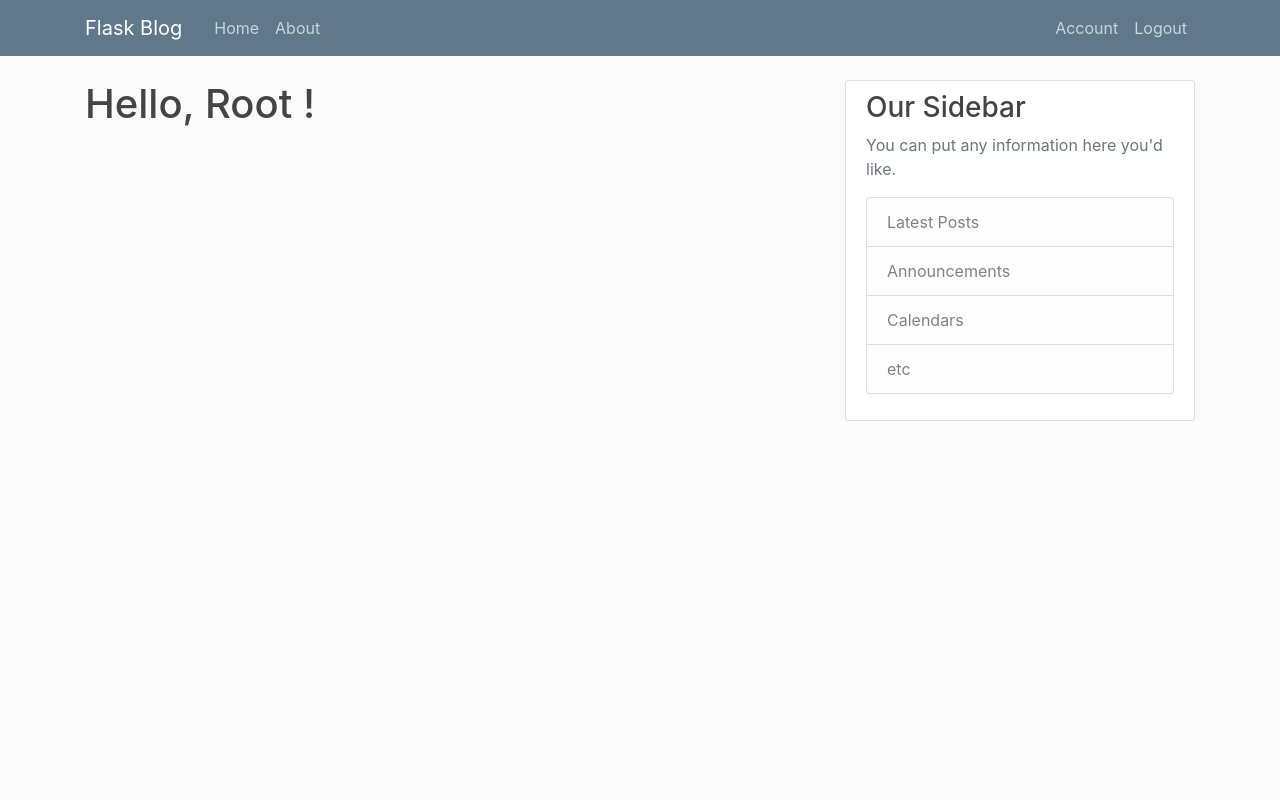
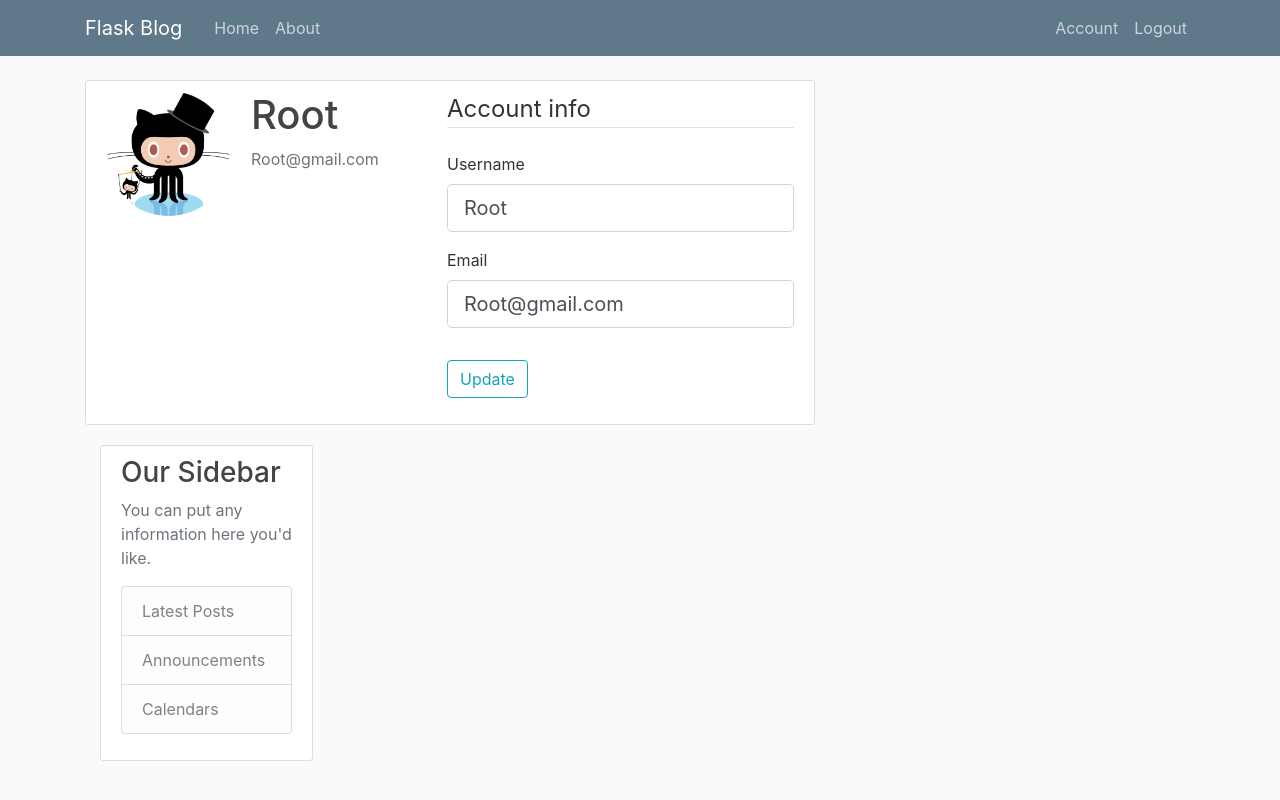
Before and after one commit to lytvyn139/python-flask-blog, a Flask app: page /account in a window 1280 px wide. Run offline with Flask 2, Linux system fonts and the light colour scheme; a user stored in the database is signed in.

Commit message:
added user can change email

```diff
--- a/blog/forms.py
+++ b/blog/forms.py
@@ -1,17 +1,11 @@
 from flask_wtf import FlaskForm
+from flask_login import current_user
+from wtforms import StringField, PasswordField, SubmitField, BooleanField
+from wtforms.validators import DataRequired, Length, Email, EqualTo, ValidationError
+
 from blog.models import User
 
-from wtforms import StringField
-from wtforms import PasswordField
-from wtforms import SubmitField
-from wtforms import BooleanField #for user remember
-
-from wtforms.validators import DataRequired
-from wtforms.validators import Length
-from wtforms.validators import Email
-from wtforms.validators import EqualTo
-from wtforms.validators import ValidationError
-
+# REGISTRATION
 class RegistrationForm(FlaskForm):
   username = StringField('Username', #Username label in html
   validators=[DataRequired(), Length(min=2, max=20)])
@@ -35,7 +29,7 @@ class RegistrationForm(FlaskForm):
       if user:
           raise ValidationError('That email is taken. Please choose a different one.')
 
-
+# LOGIN
 class LoginForm(FlaskForm):
   email = StringField('Email',
   validators=[DataRequired(), Email()]) #Username label in html
@@ -43,3 +37,23 @@ class LoginForm(FlaskForm):
   validators=[DataRequired()])
   remember = BooleanField('Remember Me')
   submit = SubmitField('Login')
+
+# UPDATE
+class UpdateAccountForm(FlaskForm):
+    username = StringField('Username',
+                           validators=[DataRequired(), Length(min=2, max=20)])
+    email = StringField('Email',
+                        validators=[DataRequired(), Email()])
+    submit = SubmitField('Update')
+
+    def validate_username(self, username):
+        if username.data != current_user.username:
+            user = User.query.filter_by(username=username.data).first()
+            if user:
+                raise ValidationError('That username is taken. Please choose a different one.')
+
+    def validate_email(self, email):
+        if email.data != current_user.email:
+            user = User.query.filter_by(email=email.data).first()
+            if user:
+                raise ValidationError('That email is taken. Please choose a different one.')
--- a/blog/routes.py
+++ b/blog/routes.py
@@ -1,8 +1,8 @@
 from flask import render_template, url_for, flash, redirect, request
+from flask_login import login_user, current_user, logout_user, login_required
 from blog import app, db, bcrypt
-from blog.forms import RegistrationForm, LoginForm
+from blog.forms import RegistrationForm, LoginForm, UpdateAccountForm
 from blog.models import User, Post
-from flask_login import login_user, current_user, logout_user, login_required
 
 posts = [
   {
@@ -66,12 +66,26 @@ def login():
         flash('Login Unsuccessful. Please check email and password', 'danger')
     return render_template('login.html', title='Login', form=form)
 
+
 @app.route("/logout")
 def logout():
     logout_user()
+
     return redirect(url_for('home'))
 
-@app.route("/account")
+@app.route("/account", methods=['GET', 'POST'])
 @login_required #also check __init__.py ln 16
 def account():
-    return render_template('account.html', title='Account')
+  form = UpdateAccountForm()
+  if form.validate_on_submit():
+    current_user.username = form.username.data
+    current_user.email = form.email.data
+    db.session.commit()
+    flash('data has been updated!', 'success')
+    return redirect(url_for('account'))
+  #this handles form pre-populated with cur values
+  elif request.method == 'GET':
+    form.username.data = current_user.username
+    form.email.data = current_user.email
+  image_file = url_for('static', filename='profile_pics/' + current_user.image_file)
+  return render_template('account.html', title='Account', image_file=image_file, form=form)
--- a/blog/templates/account.html
+++ b/blog/templates/account.html
@@ -1,3 +1,49 @@
 {% extends "layout.html" %} {% block content %}
-<h1>Hello, {{ current_user.username }} !</h1>
-{% endblock content %}
+<div class="content-section">
+  <div class="media">
+    <img class="rounded-circle account-img" src="{{ image_file }}" />
+    <div class="media-body">
+      <h2 class="account-heading">{{ current_user.username }}</h2>
+      <p class="text-secondary">{{ current_user.email }}</p>
+    </div>
+
+    <form method="POST" action="">
+      {{ form.hidden_tag() }}
+      <fieldset class="form-group">
+        <legend class="border-bottom mb-4">Account info</legend>
+        <!--  username, email, password are vars that comming from forms.py -->
+        <!-- USERNAME -->
+        <div class="form-group">
+          {{ form.username.label(class="form-control-label") }} {% if
+          form.username.errors %} {{ form.username(class="form-control
+          form-control-lg is-invalid") }}
+          <div class="invalid-feedback">
+            {% for error in form.username.errors %}
+            <span>{{ error }}</span>
+            {% endfor %}
+          </div>
+          {% else %} {{ form.username(class="form-control form-control-lg") }}
+          {% endif %}
+        </div>
+        <!-- EMAIL -->
+        <div class="form-group">
+          {{ form.email.label(class="form-control-label") }} {% if
+          form.email.errors %} {{ form.email(class="form-control form-control-lg
+          is-invalid") }}
+          <div class="invalid-feedback">
+            {% for error in form.email.errors %}
+            <span>{{ error }}</span>
+            {% endfor %}
+          </div>
+          {% else %} {{ form.email(class="form-control form-control-lg") }} {%
+          endif %}
+        </div>
+      </fieldset>
+      <div class="form-group">
+        {{ form.submit(class="btn btn-outline-info") }}
+      </div>
+    </form>
+  </div>
+
+  {% endblock content %}
+</div>
--- a/blog/templates/layout.html
+++ b/blog/templates/layout.html
@@ -73,7 +73,6 @@
                 <li class="list-group-item list-group-item-light">Latest Posts</li>
                 <li class="list-group-item list-group-item-light">Announcements</li>
                 <li class="list-group-item list-group-item-light">Calendars</li>
-                <li class="list-group-item list-group-item-light">etc</li>
               </ul>
             </p>
           </div>
```
Also changed, not shown: blog/blog.db, blog/static/profile_pics/default.jpg (added).
